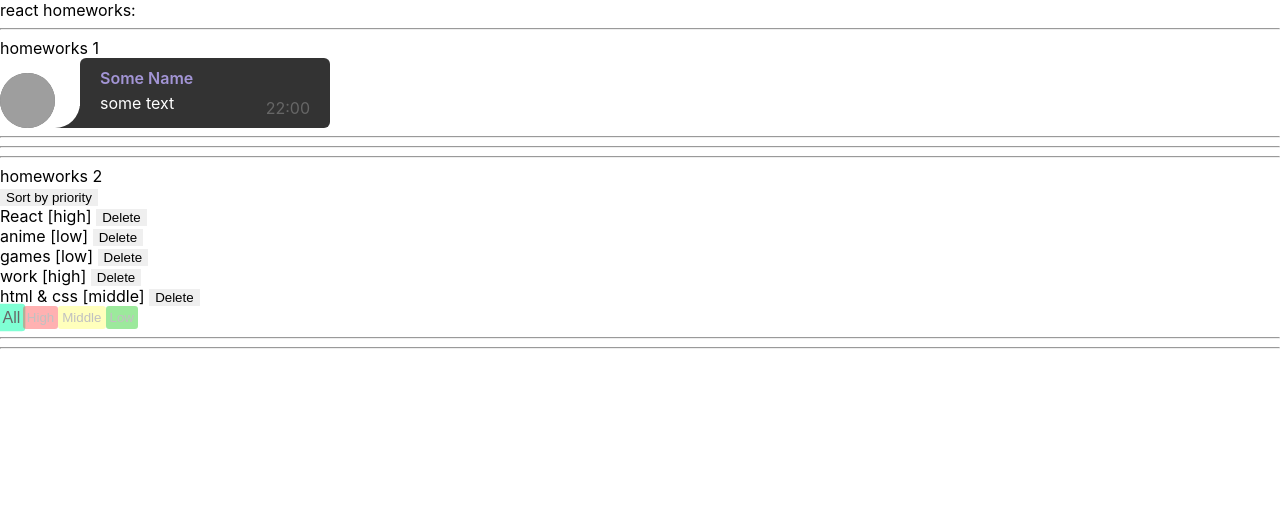
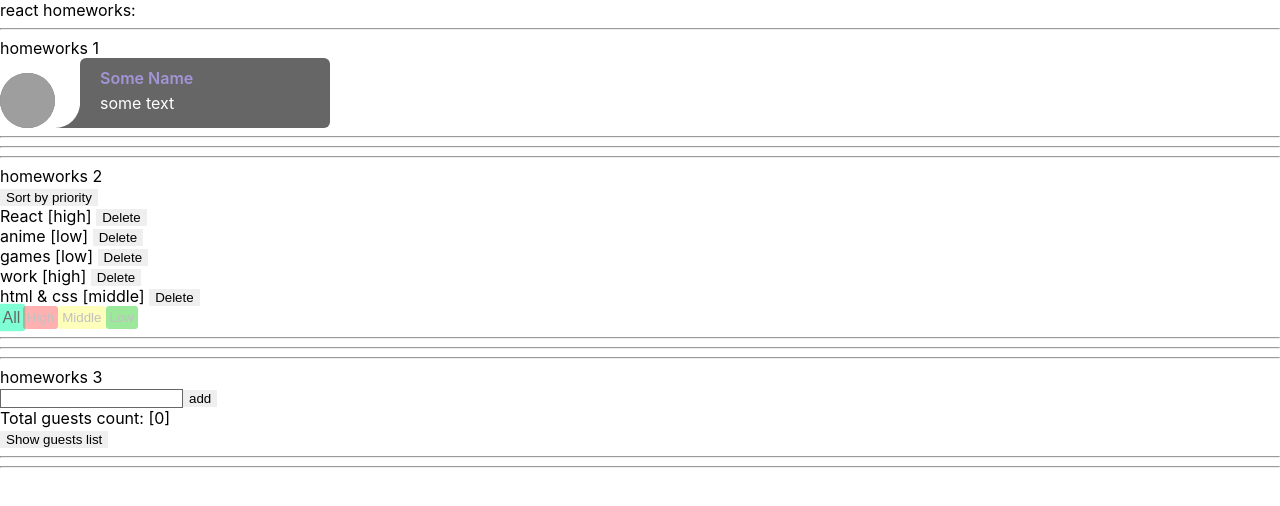
Before and after one commit to insane4l/INCUBATOR-Tasks-From-Ignat, a React (Create React App) app: page / in a window 1280 px wide. Shown: the top 506 px of the page. Built offline with nearby package versions, Linux system fonts and the light colour scheme; grey boxes are pictures that could not be loaded.

Commit message:
Homework 3. Greeting guests

```diff
--- a/package.json
+++ b/package.json
@@ -10,10 +10,12 @@
     "@types/node": "^16.11.22",
     "@types/react": "^17.0.39",
     "@types/react-dom": "^17.0.11",
+    "@types/uuid": "^8.3.4",
     "react": "^17.0.2",
     "react-dom": "^17.0.2",
     "react-scripts": "5.0.0",
     "typescript": "^4.5.5",
+    "uuid": "^8.3.2",
     "web-vitals": "^2.1.4"
   },
   "scripts": {
--- a/src/index.css
+++ b/src/index.css
@@ -12,7 +12,7 @@ code {
     monospace;
 }
 
-button {
+button, input {
     outline: none;
     border: none;
 }
--- a/src/p1-main/m1-ui/u1-app/App.tsx
+++ b/src/p1-main/m1-ui/u1-app/App.tsx
@@ -2,6 +2,7 @@ import React from 'react'
 import s from './App.module.css'
 import HW1 from '../../../p2-homeworks/h1/HW1'
 import HW2 from '../../../p2-homeworks/h2/HW2'
+import HW3 from '../../../p2-homeworks/h3/HW3'
 
 function App() {
     return (
@@ -9,7 +10,7 @@ function App() {
             <div>react homeworks:</div>
             <HW1/>
             <HW2/>
-            {/*<HW3/>*/}
+            <HW3/>
             {/*<HW4/>*/}
             {/*<HW5/>*/}
 
--- a/src/p2-homeworks/h1/Message.module.css
+++ b/src/p2-homeworks/h1/Message.module.css
@@ -19,13 +19,15 @@
     box-sizing: border-box;
     position: relative;
     display: flex;
+    max-width: 400px;
     flex-direction: column;
     min-width: 250px;
     padding: 10px 65px 15px 20px;
+    word-break: break-all;
     border-top-left-radius: 6px;
     border-top-right-radius: 6px;
     border-bottom-right-radius: 6px;
-    background-color: rgba(0, 0, 0, .8);
+    background-color: rgba(0, 0, 0, .6);
 }
 .message::before {
     content: "";
@@ -44,7 +46,7 @@
     content: "";
     position: absolute;
     z-index: -2;
-    background-color: rgba(0, 0, 0, .8);
+    background-color: rgba(0, 0, 0, .6);
     left: -25px;
     bottom: 0;
     width: 25px;
--- a/src/p2-homeworks/h3/Greeting.module.css
+++ b/src/p2-homeworks/h3/Greeting.module.css
@@ -2,6 +2,13 @@
 
 }
 
-.error {
+.guest__input {
+    border: 1px solid #666;
+}
+
+.validation_error {
     border: 1px solid red;
 }
+.error_message {
+    color: red;
+}
--- a/src/p2-homeworks/h3/Greeting.tsx
+++ b/src/p2-homeworks/h3/Greeting.tsx
@@ -1,26 +1,33 @@
 import React from 'react'
 import s from './Greeting.module.css'
+import GuestsList from './GuestsList'
+import { UserType } from './HW3'
 
 type GreetingPropsType = {
-    name: any // need to fix any
-    setNameCallback: any // need to fix any
-    addUser: any // need to fix any
-    error: any // need to fix any
-    totalUsers: any // need to fix any
+    name: string
+    setNameCallback: (e: React.ChangeEvent<HTMLInputElement>) => void
+    addUser: () => void
+    error: string
+    totalUsers: number
+    onKeyPressHandler: (e: React.KeyboardEvent<HTMLInputElement>) => void
+    showGuestsList: () => void
+    isDisplayedGuests : boolean
+    users: UserType[]
 }
 
-// презентационная компонента (для верстальщика)
 const Greeting: React.FC<GreetingPropsType> = (
-    {name, setNameCallback, addUser, error, totalUsers} // деструктуризация пропсов
-) => {
-    const inputClass = s.error // need to fix with (?:)
+    {name, setNameCallback, addUser, error, totalUsers, onKeyPressHandler, showGuestsList, isDisplayedGuests, users} ) => {
+
+    const inputClass = error ? s.validation_error + ' ' + s.guest__input : s.guest__input
 
     return (
         <div>
-            <input value={name} onChange={setNameCallback} className={inputClass}/>
-            <span>{error}</span>
+            <input value={name} onKeyPress={onKeyPressHandler} onChange={setNameCallback} className={inputClass}/>
             <button onClick={addUser}>add</button>
-            <span>{totalUsers}</span>
+            <div className={s.error_message}>{error}</div>
+            <div>Total guests count: [{totalUsers}]</div>
+            <button onClick={showGuestsList}>Show guests list</button>
+            {isDisplayedGuests && <GuestsList users={users}/>}
         </div>
     )
 }
--- a/src/p2-homeworks/h3/GreetingContainer.tsx
+++ b/src/p2-homeworks/h3/GreetingContainer.tsx
@@ -1,28 +1,45 @@
 import React, {useState} from 'react'
 import Greeting from './Greeting'
+import { UserType } from './HW3'
 
 type GreetingContainerPropsType = {
-    users: any // need to fix any
-    addUserCallback: any // need to fix any
+    users: UserType[]
+    addUserCallback: (name: string) => void
 }
 
-// более простой и понятный для новичков
-// function GreetingContainer(props: GreetingPropsType) {
+// уровень локальной логики
+const GreetingContainer: React.FC<GreetingContainerPropsType> = ({users, addUserCallback}) => {
+    const [name, setName] = useState<string>('')
+    const [error, setError] = useState<string>('')
+    const [isDisplayedGuests, setDisplayGuests] = useState(false)
 
-// более современный и удобный для про :)
-// уровень локальной логики
-const GreetingContainer: React.FC<GreetingContainerPropsType> = ({users, addUserCallback}) => { // деструктуризация пропсов
-    const [name, setName] = useState<any>('') // need to fix any
-    const [error, setError] = useState<any>('') // need to fix any
-
-    const setNameCallback = (e: any) => { // need to fix any
-        setName('') // need to fix
-    }
-    const addUser = () => {
-        alert(`Hello  !`) // need to fix
+    const setNameCallback = (e: React.ChangeEvent<HTMLInputElement>) => {
+        setName(e.currentTarget.value)
+        setError('')
     }
 
-    const totalUsers = 0 // need to fix
+    const addUser = () => {
+        let newName = name.trim()
+        setName('')
+
+        if ( !newName ) return setError('Field required')
+        if ( /\d/g.test(newName) ) return setError('Numbers are not allowed')
+        if ( /[^\w]/g.test(newName) ) return setError('Symbols are not allowed')
+        if ( newName.length < 2 ) return setError('Name must contain 2+ characters')
+
+        addUserCallback(newName)
+        alert(`Hello ${newName} !`)
+    }
+
+    const onKeyPressHandler = (e: React.KeyboardEvent<HTMLInputElement>) => {
+        if (e.charCode === 13) {
+            addUser();
+        }
+    }
+
+    const showGuestsList = () => {
+        setDisplayGuests(!isDisplayedGuests)
+    }
 
     return (
         <Greeting
@@ -30,7 +47,11 @@ const GreetingContainer: React.FC<GreetingContainerPropsType> = ({users, addUser
             setNameCallback={setNameCallback}
             addUser={addUser}
             error={error}
-            totalUsers={totalUsers}
+            totalUsers={users.length}
+            onKeyPressHandler={onKeyPressHandler}
+            showGuestsList={showGuestsList}
+            isDisplayedGuests={isDisplayedGuests}
+            users={users}
         />
     )
 }
--- /dev/null
+++ b/src/p2-homeworks/h3/GuestsList.tsx
@@ -0,0 +1,16 @@
+import React from 'react'
+import s from './Greeting.module.css'
+import { UserType } from './HW3'
+
+type GuestsListPropsType = {users: UserType[]}
+
+const GuestsList: React.FC<GuestsListPropsType> = ( {users} ) => {
+
+    return (
+        <ul>
+            {users.map(el => <li key={el._id}> {el.name} </li>)}
+        </ul>
+    )
+}
+
+export default GuestsList
--- a/src/p2-homeworks/h3/HW3.tsx
+++ b/src/p2-homeworks/h3/HW3.tsx
@@ -1,18 +1,19 @@
 import React, {useState} from 'react'
 import GreetingContainer from './GreetingContainer'
+import { v1 } from 'uuid';
 
 // types
 export type UserType = {
-    _id: any // need to fix any
-    name: any // need to fix any
+    _id: string
+    name: string
 }
 
 // уровень работы с глобальными данными
 function HW3() {
-    const [users, setUsers] = useState<any>([]) // need to fix any
+    const [users, setUsers] = useState<UserType[]>([])
 
-    const addUserCallback = (name: any) => { // need to fix any
-        setUsers([]) // need to fix
+    const addUserCallback = (name: string) => {
+        setUsers([...users, {_id: v1(), name}])
     }
 
     return (
@@ -20,7 +21,6 @@ function HW3() {
             <hr/>
             homeworks 3
 
-            {/*should work (должно работать)*/}
             <GreetingContainer users={users} addUserCallback={addUserCallback}/>
 
             <hr/>
```
Also changed, not shown: 1 other file (tests, documents, lock files or other folders).
